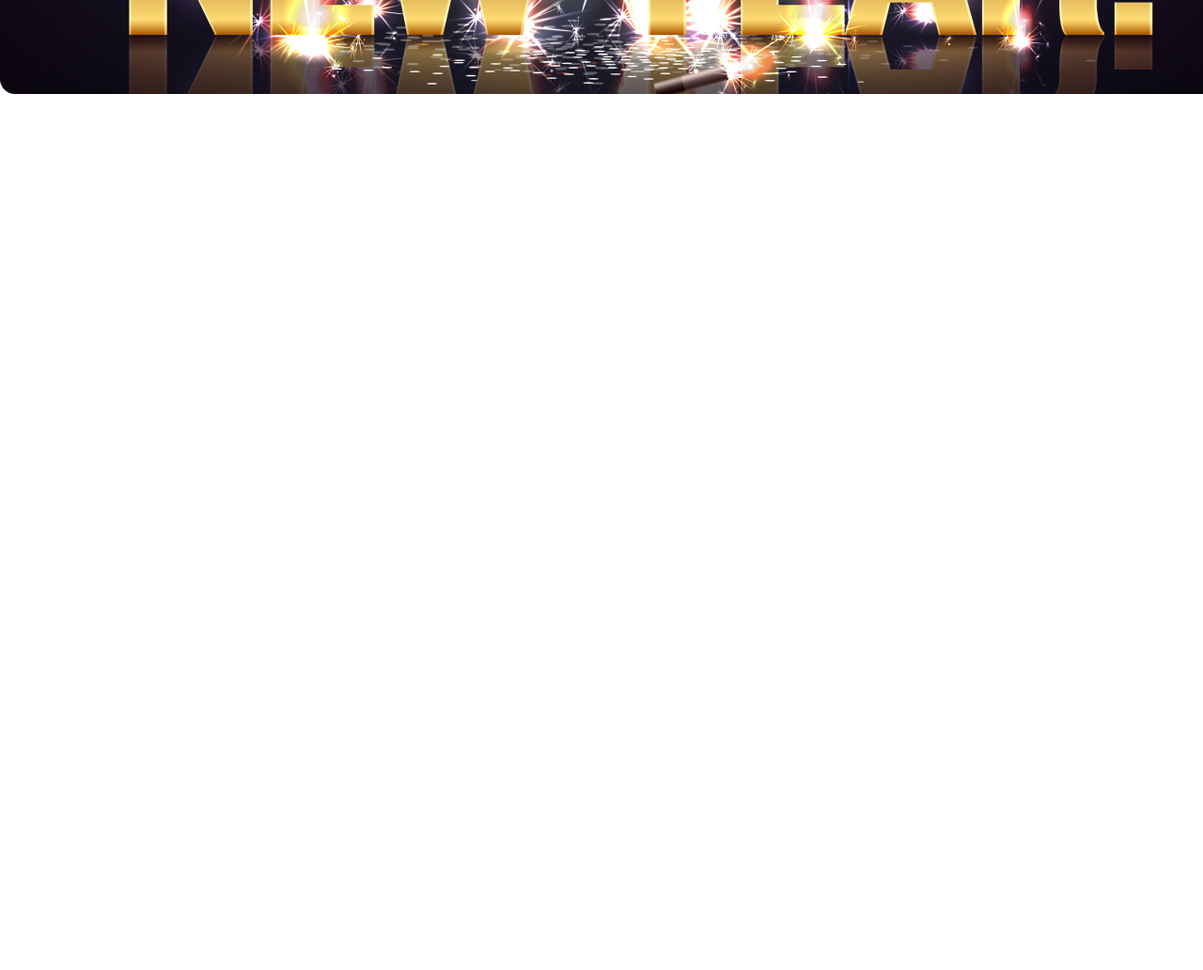
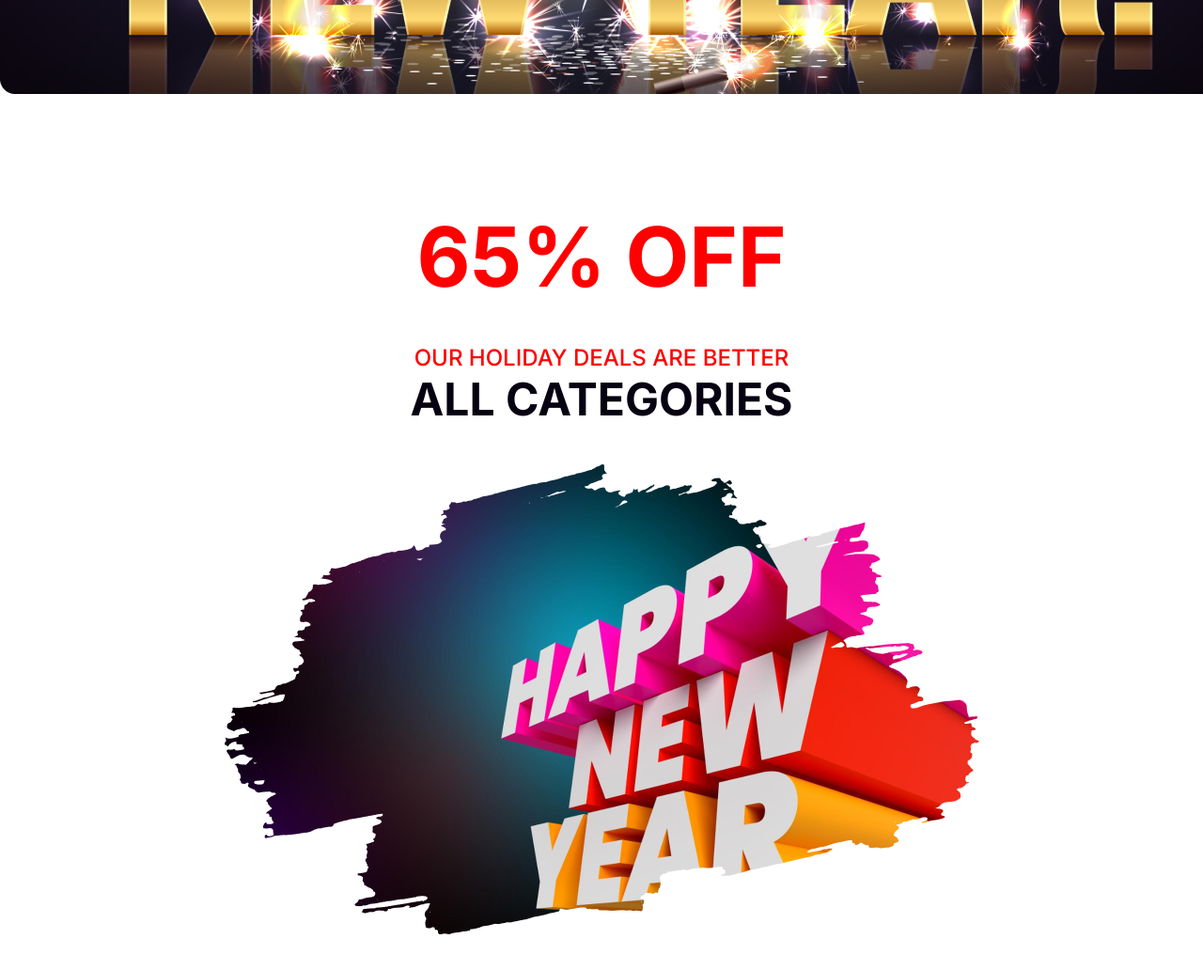
Before and after one commit to pronoyrahman/assignment, a plain HTML site: page index.html in a window 1280 px wide. Shown: the part 500-1532 px from the top of the page at 94% size. Before the commit the page ends 800 px from the top, so only its background shows below. Drawn offline with Linux system fonts and the light colour scheme.

Commit message:
second section

```diff
--- a/index.html
+++ b/index.html
@@ -7,7 +7,9 @@
     <link rel="preconnect" href="https://fonts.googleapis.com">
 <link rel="preconnect" href="https://fonts.gstatic.com" crossorigin>
 <link href="https://fonts.googleapis.com/css2?family=Merriweather&display=swap" rel="stylesheet">
-
+<link rel="preconnect" href="https://fonts.googleapis.com">
+<link rel="preconnect" href="https://fonts.gstatic.com" crossorigin>
+<link href="https://fonts.googleapis.com/css2?family=Inter:wght@400;500;700;800&family=Merriweather&display=swap" rel="stylesheet">
 
     <link rel="stylesheet" href="style.css">
 </head>
@@ -22,7 +24,13 @@
 
     </main>
     <footer>
+     <div class="second-section">
+        <h3 class="second">65% OFF</h3>
+       <p class="second-para">OUR HOLIDAY DEALS ARE BETTER</p>
+       <h5 class="second-title">ALL CATEGORIES</h5>
 
+         <img src="New Year Photo.png" alt="">
+     </div>
     </footer>
 
 </body>
--- a/style.css
+++ b/style.css
@@ -29,3 +29,27 @@ font-size: 72px;
 font-style: normal;
 font-weight: 900;
 }
+.second-section{
+    text-align: center;
+    font-family: 'Inter', sans-serif;
+    padding: 80px;
+}
+.second{
+    color: #F00;
+font-size: 88px;
+font-weight: 700;
+line-height: normal;
+margin: 40px;
+}
+.second-para{
+    color: #F00;
+    font-size: 24px;
+    font-weight: 500;
+}
+.second-title{
+    color: #070211;
+font-size: 48px;
+font-weight: 700;
+margin-bottom: 40px;
+
+}
```
Also changed, not shown: New Year Photo.png (added).
